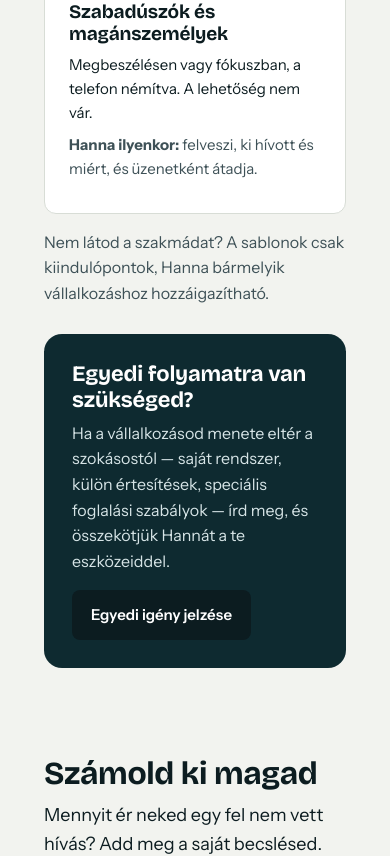
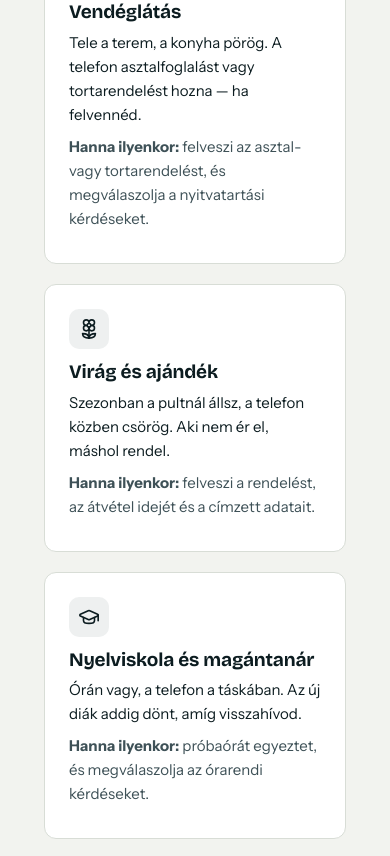
Before and after one commit to kondasviktor/dial-hanna-meta-hackathon, a Next.js app in the folder apps/web/: page / in a window 390 px wide. Shown: the part 8540-9396 px from the top of the page. Built offline with nearby package versions, Linux system fonts and the light colour scheme; no server answers.

Commit message:
Add hospitality, florist, and tutoring verticals to the landing grid.
Twelve industry tiles stay responsive: three columns on desktop, two on tablet, one on phone.

```diff
--- a/apps/web/app/globals.css
+++ b/apps/web/app/globals.css
@@ -392,10 +392,10 @@ h1, h2, h3 {
 .owner-card h3 { margin: 8px 0; font-size: 17px; }
 .owner-card p { margin: 0; font-size: 14px; color: var(--muted); line-height: 1.45; }
 
-/* verticals */
+/* verticals — 12 tiles: 3×4 desktop, 2×6 tablet, 1×12 phone */
 .verticals {
   display: grid;
-  grid-template-columns: 1fr 1fr;
+  grid-template-columns: repeat(3, minmax(0, 1fr));
   gap: 20px;
   margin: 28px 0 16px;
 }
@@ -804,7 +804,8 @@ h1, h2, h3 {
   .call-grid, .score-grid, .calc-grid, .dash-cols { grid-template-columns: 1fr; }
   .owner-grid { grid-template-columns: 1fr 1fr; }
   .plans { grid-template-columns: 1fr; }
-  .verticals, .fineprint { grid-template-columns: 1fr; }
+  .verticals { grid-template-columns: repeat(2, minmax(0, 1fr)); }
+  .fineprint { grid-template-columns: 1fr; }
   .kpis { grid-template-columns: 1fr 1fr; }
   .footer-top { flex-direction: column; gap: 16px; }
   .site-nav { display: none; }
@@ -833,6 +834,7 @@ h1, h2, h3 {
 @media (max-width: 560px) {
   .values { grid-template-columns: 1fr; }
   .owner-grid { grid-template-columns: 1fr; }
+  .verticals { grid-template-columns: 1fr; }
   .kpis { grid-template-columns: 1fr; }
   .hero-panel, .call-panel { padding: 18px 16px; }
   .hero-panel { max-width: none; }
--- a/apps/web/app/landing.tsx
+++ b/apps/web/app/landing.tsx
@@ -11,6 +11,9 @@ import {
   Camera,
   PawPrint,
   Briefcase,
+  UtensilsCrossed,
+  Flower2,
+  GraduationCap,
   type LucideProps,
 } from "lucide-react";
 import { calculate, formatHuf } from "@/lib/calculator.ts";
@@ -31,6 +34,9 @@ const VERTICAL_ICONS: Record<string, ComponentType<LucideProps>> = {
   "edzok-studiok": Dumbbell,
   "fotos-rendezveny": Camera,
   "kutya-kozmetika": PawPrint,
+  "vendeglatas": UtensilsCrossed,
+  "virag-ajandek": Flower2,
+  "nyelviskola-magantanar": GraduationCap,
   "szabaduszok-maganszemelyek": Briefcase,
 };
 
--- a/apps/web/src/i18n/landing.ts
+++ b/apps/web/src/i18n/landing.ts
@@ -272,6 +272,24 @@ const hu: LandingDict = {
       name: "Kutyakozmetika",
       pain: "Vizes kéz, ugató vendég az asztalon. A gazdi közben kétszer is hív.",
       does: "időpontot foglal, és felveszi a kutya fajtáját meg a kért szolgáltatást.",
+    },
+    {
+      slug: "vendeglatas",
+      name: "Vendéglátás",
+      pain: "Tele a terem, a konyha pörög. A telefon asztalfoglalást vagy tortarendelést hozna — ha felvennéd.",
+      does: "felveszi az asztal- vagy tortarendelést, és megválaszolja a nyitvatartási kérdéseket.",
+    },
+    {
+      slug: "virag-ajandek",
+      name: "Virág és ajándék",
+      pain: "Szezonban a pultnál állsz, a telefon közben csörög. Aki nem ér el, máshol rendel.",
+      does: "felveszi a rendelést, az átvétel idejét és a címzett adatait.",
+    },
+    {
+      slug: "nyelviskola-magantanar",
+      name: "Nyelviskola és magántanár",
+      pain: "Órán vagy, a telefon a táskában. Az új diák addig dönt, amíg visszahívod.",
+      does: "próbaórát egyeztet, és megválaszolja az órarendi kérdéseket.",
     },
     {
       slug: "szabaduszok-maganszemelyek",
@@ -556,6 +574,24 @@ const en: LandingDict = {
       does: "books the appointment and takes the breed plus the requested service.",
     },
     {
+      slug: "vendeglatas",
+      name: "Hospitality",
+      pain: "The floor is full, the kitchen is flying. The phone would bring a table booking or a cake order — if you could pick up.",
+      does: "takes the table or cake order and answers opening-hour questions.",
+    },
+    {
+      slug: "virag-ajandek",
+      name: "Flowers & gifts",
+      pain: "You're at the counter in peak season while the phone rings. Whoever can't reach you orders elsewhere.",
+      does: "takes the order, the pickup time and the recipient details.",
+    },
+    {
+      slug: "nyelviskola-magantanar",
+      name: "Language schools & tutors",
+      pain: "You're in a lesson, phone in the bag. The new student decides before you can call back.",
+      does: "arranges a trial lesson and answers timetable questions.",
+    },
+    {
       slug: "szabaduszok-maganszemelyek",
       name: "Freelancers & private persons",
       pain: "In a meeting or in focus, phone on silent. The opportunity won't wait.",
```
